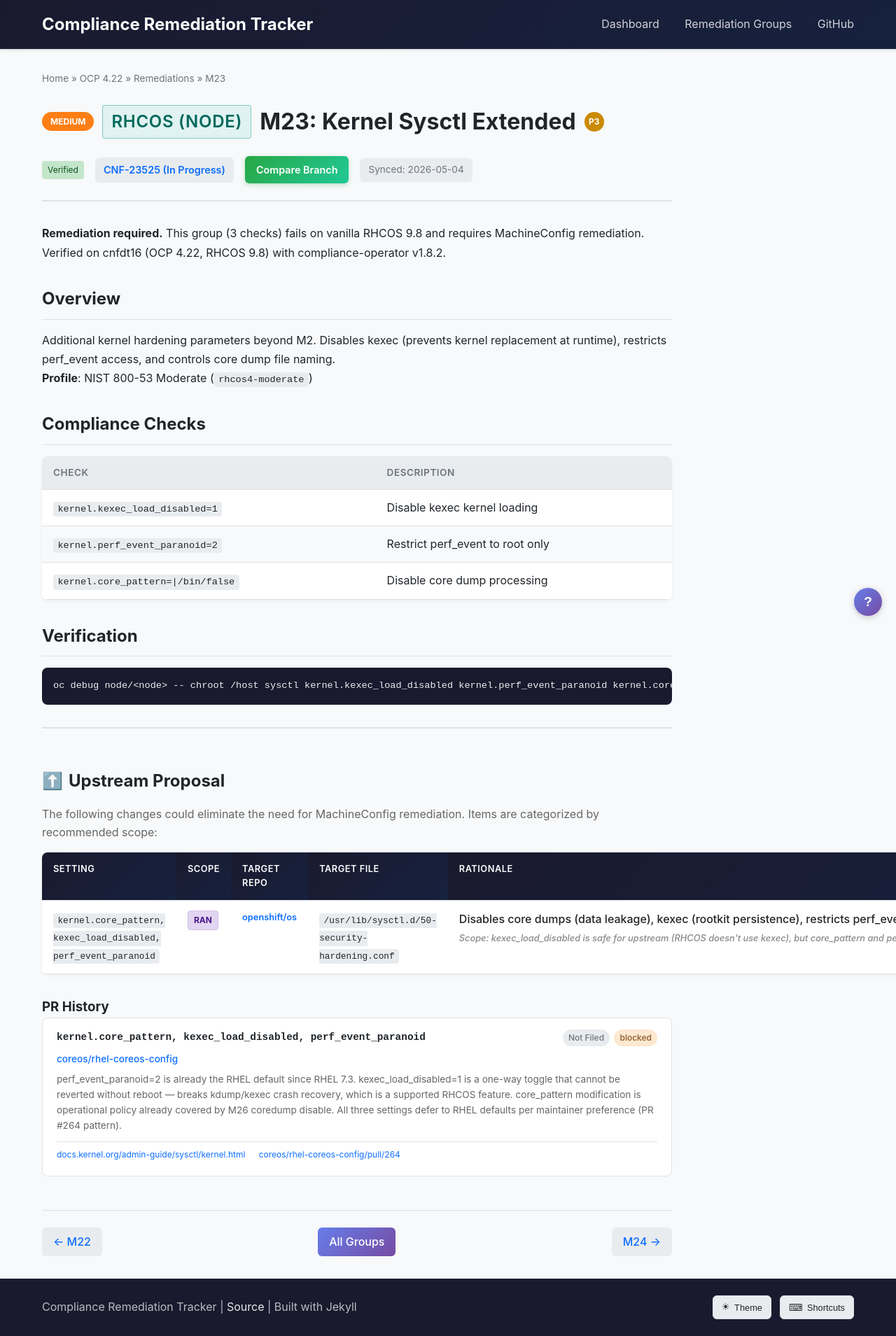
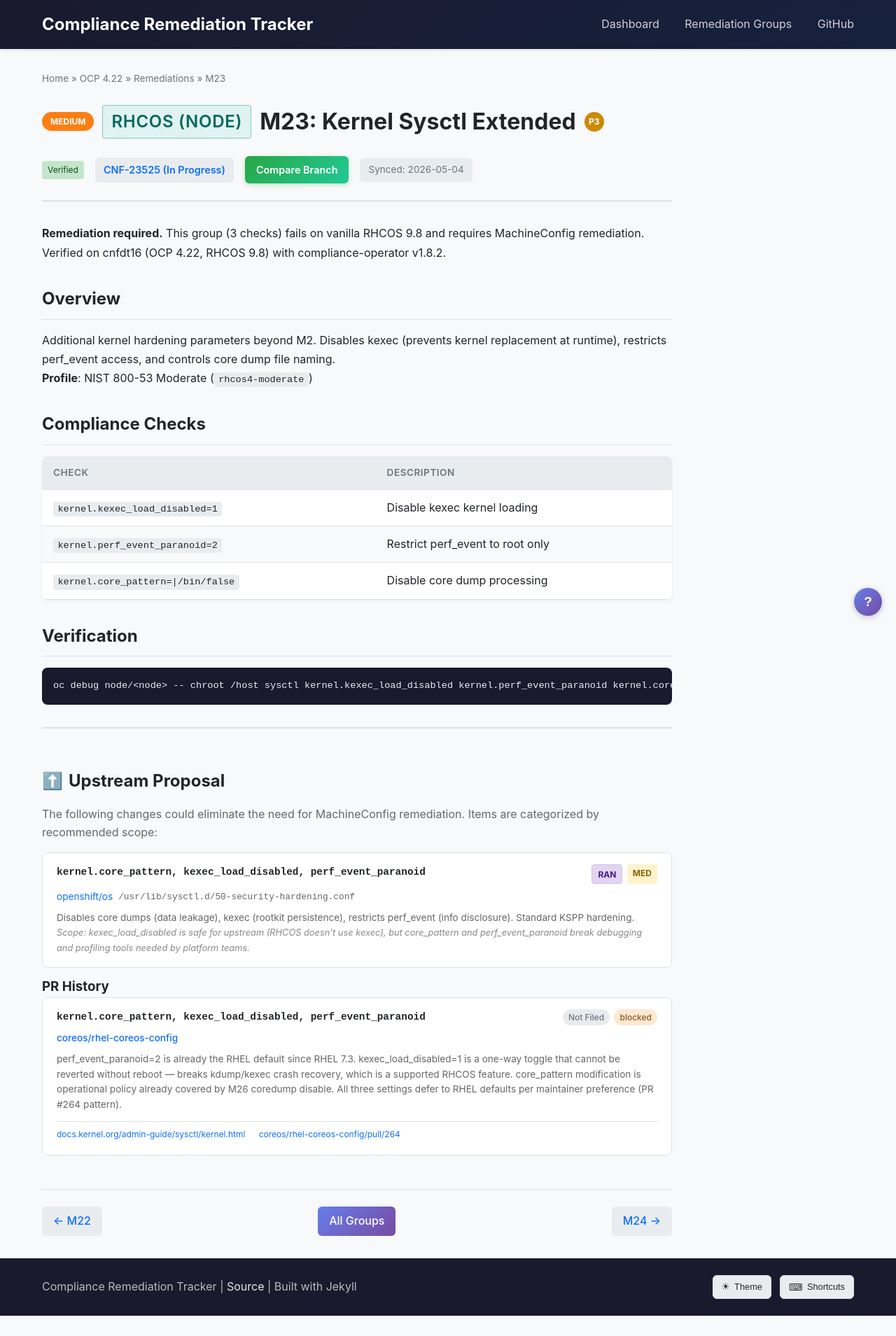
Before and after one commit to sebrandon1/compliance-scripts, a Jekyll site: the page built from docs/versions/4.22/groups/M23.md, in a window 1280 px wide. Shown: the whole page at 70% size. Built offline with Jekyll 4.4.1, drawn with Linux system fonts in a browser that asks for light colours; after the commit the page ends 1880 px from its top, so only the background shows below that.

Commit message:
Replace upstream proposal table with card layout
Match the PR History card style for consistency and better
responsiveness on narrow viewports.

```diff
--- a/docs/_layouts/group.html
+++ b/docs/_layouts/group.html
@@ -100,54 +100,40 @@ layout: default
   <div class="upstream-proposal" id="upstream-proposal">
     <h2>Upstream Proposal</h2>
     <p>The following changes could eliminate the need for MachineConfig remediation. Items are categorized by recommended scope:</p>
-    <table class="upstream-table">
-      <thead>
-        <tr>
-          <th>Setting</th>
-          <th>Scope</th>
-          <th>Target Repo</th>
-          <th>Target File</th>
-          <th>Rationale</th>
-          <th>Risk</th>
-        </tr>
-      </thead>
-      <tbody>
     {% for item in group.upstream %}
-        <tr>
-          <td><code>{{ item.setting }}</code></td>
-          <td>
+    <div class="upstream-card">
+      <div class="upstream-card-header">
+        <code>{{ item.setting }}</code>
+        <span class="upstream-card-badges">
           <span class="scope-badge {{ item.scope }}">
             {% if item.scope == "upstream" %}All OCP
             {% elsif item.scope == "ran" %}RAN
             {% elsif item.scope == "site" %}Site
             {% endif %}
           </span>
-          </td>
-          <td>
-            <a href="{{ item.repo_url }}">{{ item.repo }}</a>
-            {% if item.compare_url %}
-            <br><a href="{{ item.compare_url }}" class="upstream-compare-link">View Proposed Change</a>
-            {% endif %}
-          </td>
-          <td><code>{{ item.file }}</code></td>
-          <td>
-            {{ item.rationale }}
-            {% if item.scope_reason %}
-            <br><em class="scope-reason">Scope: {{ item.scope_reason }}</em>
-            {% endif %}
-          </td>
-          <td>
           <span class="risk-badge {{ item.risk }}">
             {% if item.risk == "low" %}Low
             {% elsif item.risk == "medium" %}Med
             {% elsif item.risk == "high" %}High
             {% endif %}
           </span>
-          </td>
-        </tr>
+        </span>
+      </div>
+      <div class="upstream-card-target">
+        <a href="{{ item.repo_url }}">{{ item.repo }}</a>
+        <code>{{ item.file }}</code>
+        {% if item.compare_url %}
+        <a href="{{ item.compare_url }}" class="upstream-compare-link">View Proposed Change</a>
+        {% endif %}
+      </div>
+      <div class="upstream-card-rationale">
+        {{ item.rationale }}
+        {% if item.scope_reason %}
+        <br><em class="scope-reason">Scope: {{ item.scope_reason }}</em>
+        {% endif %}
+      </div>
+    </div>
     {% endfor %}
-      </tbody>
-    </table>
 
     {% assign has_pr_history = false %}
     {% for item in group.upstream %}
--- a/docs/assets/css/style.css
+++ b/docs/assets/css/style.css
@@ -1902,21 +1902,56 @@ kbd {
   color: var(--color-text-secondary, #666);
 }
 
-.upstream-proposal table.upstream-table {
-  table-layout: auto !important;
-  width: 100%;
-}
-
-.upstream-proposal table td,
-.upstream-proposal table th {
-  vertical-align: top;
-  overflow-wrap: break-word;
-}
-
-.upstream-proposal table td code {
+/* Upstream proposal cards */
+.upstream-card {
+  background: var(--color-card);
+  border: 1px solid var(--color-border);
+  border-radius: 8px;
+  padding: 1rem 1.25rem;
+  margin-bottom: 0.75rem;
+}
+
+.upstream-card-header {
+  display: flex;
+  justify-content: space-between;
+  align-items: flex-start;
+  gap: 0.75rem;
+  flex-wrap: wrap;
+  margin-bottom: 0.5rem;
+}
+
+.upstream-card-header code {
+  font-size: 0.9rem;
+  font-weight: 600;
   white-space: normal;
   overflow-wrap: break-word;
+}
+
+.upstream-card-badges {
+  display: flex;
+  gap: 0.4rem;
+  flex-shrink: 0;
+}
+
+.upstream-card-target {
+  margin-bottom: 0.5rem;
+  font-size: 0.85rem;
+  display: flex;
+  flex-wrap: wrap;
+  align-items: center;
+  gap: 0.5rem;
+}
+
+.upstream-card-target code {
   font-size: 0.8rem;
+  color: var(--color-text-secondary, #666);
+}
+
+.upstream-card-rationale {
+  font-size: 0.85rem;
+  line-height: 1.6;
+  color: var(--color-text-secondary, #666);
+  margin-top: 0.5rem;
 }
 
 /* PR History cards */
```
Lines whose indentation alone changed are shown as unchanged.
